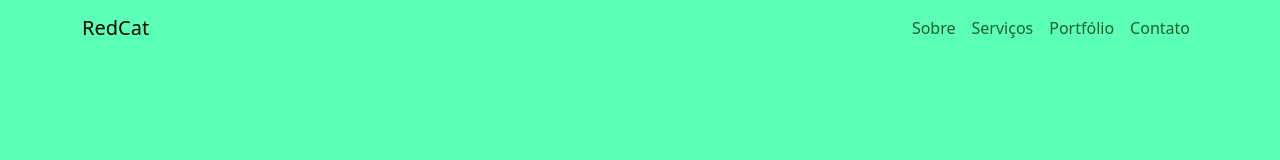
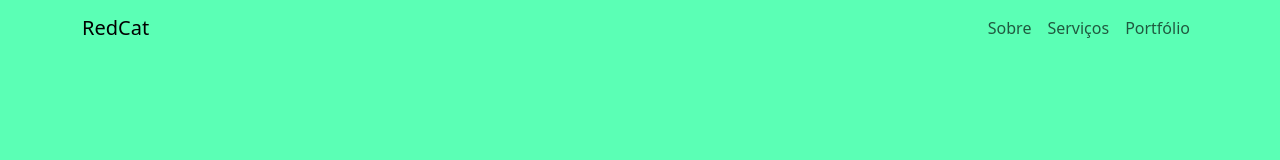
Before and after one commit to AllRedCat/react-line, a React (Vite) app in the folder portfolio-redcat/: page / in a window 1280 px wide. Shown: the top 160 px of the page. Built offline with nearby package versions, Linux system fonts and the light colour scheme.

Commit message:
remove contact from navbar

```diff
--- a/portfolio-redcat/src/App.tsx
+++ b/portfolio-redcat/src/App.tsx
@@ -71,7 +71,6 @@ function App() {
                   <a className="nav-link" href="#" onClick={AboutShow}>Sobre</a>
                   <a className="nav-link" href="#" onClick={ServicesShow}>Serviços</a>
                   <a className="nav-link" href="#" onClick={JobsShow}>Portfólio</a>
-                  <a className="nav-link" href="#">Contato</a>
                 </div>
               </div>
             </div>
```
